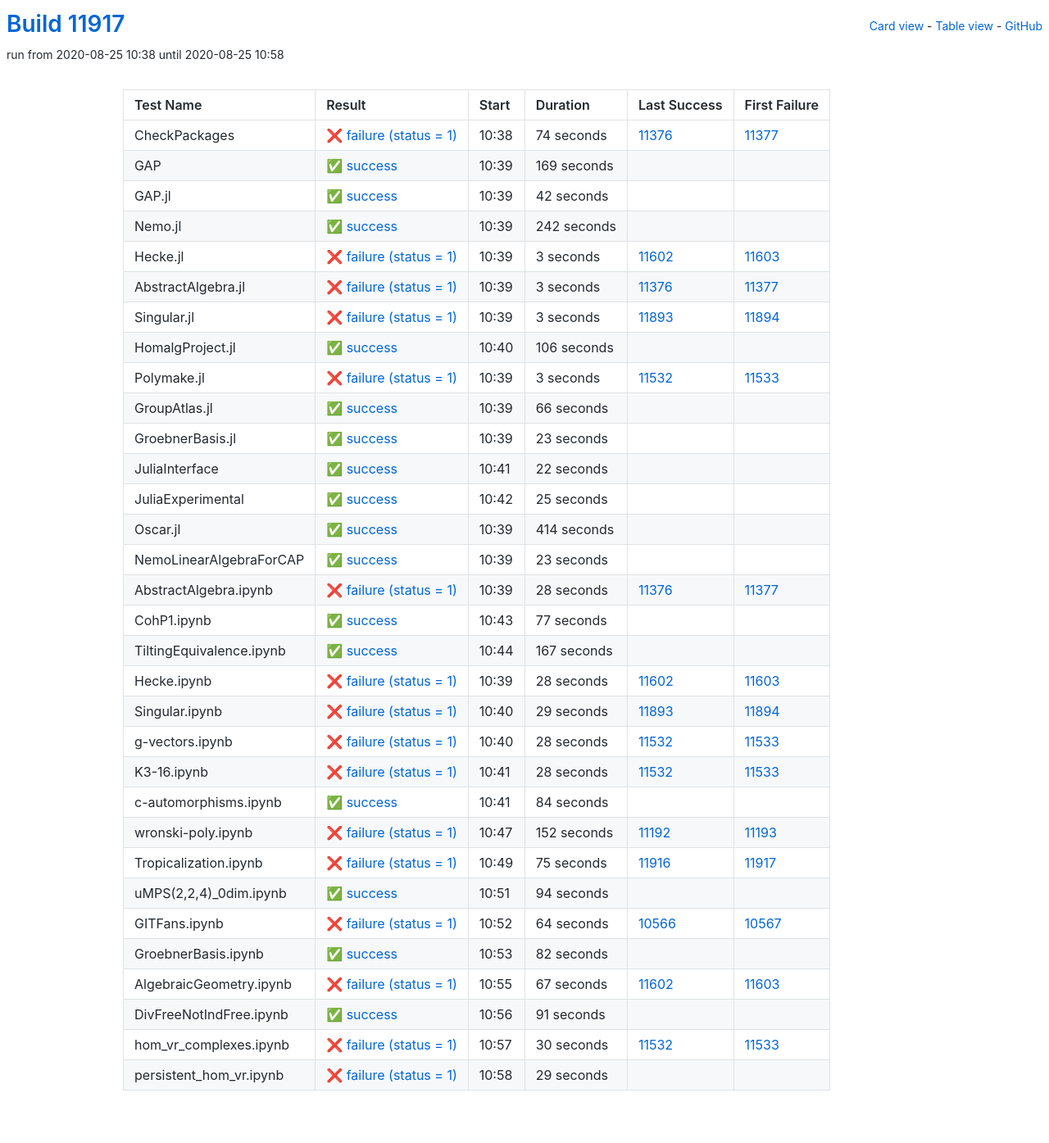
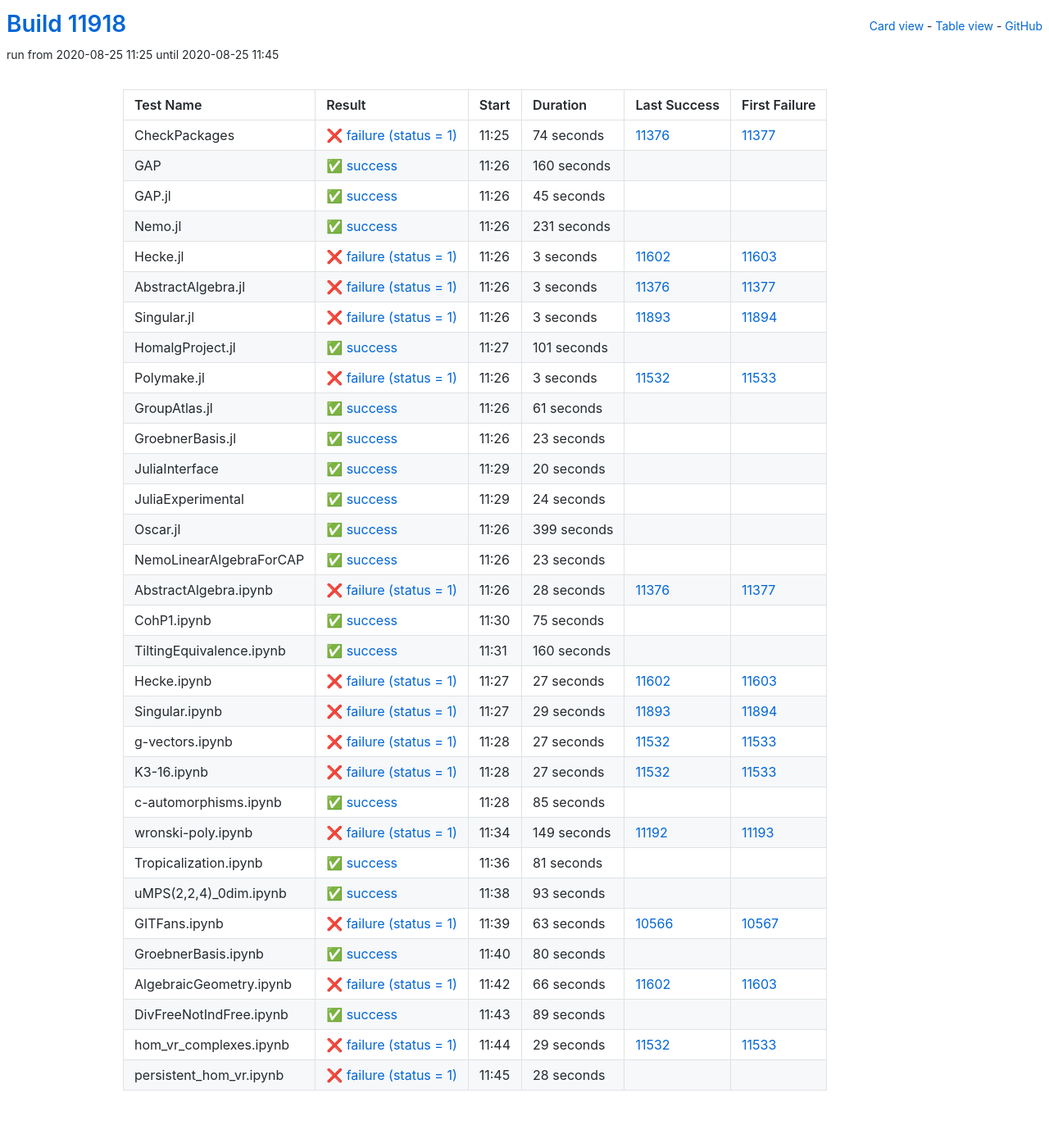
Before and after one commit to oscar-system/oscar-ci-status, a Jekyll site: the page built from table.html, in a window 1280 px wide. Shown: the whole page at 82% size. Built offline with Jekyll 4.4.1, drawn with Linux system fonts in a browser that asks for light colours.

Commit message:
Build #11918

```diff
--- a/_data/ci.yml
+++ b/_data/ci.yml
@@ -1,6 +1,6 @@
 ---
-build: 11917
-build_url: https://oscarci.mathematik.uni-kl.de/job/oscar/11917/
+build: 11918
+build_url: https://oscarci.mathematik.uni-kl.de/job/oscar/11918/
 job: oscar
 organization: oscar-system
 repo: oscar-ci-status
@@ -8,8 +8,8 @@
 tests:
 - name: CheckPackages
   id: checkpackages
-  log: https://oscarci.mathematik.uni-kl.de/job/oscar/11917/artifact/logs/build-11917/CheckPackages.log
-  start: 2020-08-25 10:38
+  log: https://oscarci.mathematik.uni-kl.de/job/oscar/11918/artifact/logs/build-11918/CheckPackages.log
+  start: 2020-08-25 11:25
   success: false
   exitcode: 1
   status: failure
@@ -20,44 +20,44 @@
   first_failure_url: https://oscarci.mathematik.uni-kl.de/job/oscar/11377/
 - name: GAP
   id: gap
-  log: https://oscarci.mathematik.uni-kl.de/job/oscar/11917/artifact/logs/build-11917/GAP.log
-  start: 2020-08-25 10:39
+  log: https://oscarci.mathematik.uni-kl.de/job/oscar/11918/artifact/logs/build-11918/GAP.log
+  start: 2020-08-25 11:26
   success: true
   exitcode: 0
   status: success
-  duration: 169
+  duration: 160
   last_success: false
   last_success_url:
   first_failure: false
   first_failure_url:
 - name: GAP.jl
   id: gap-jl
-  log: https://oscarci.mathematik.uni-kl.de/job/oscar/11917/artifact/logs/build-11917/GAP.jl.log
-  start: 2020-08-25 10:39
+  log: https://oscarci.mathematik.uni-kl.de/job/oscar/11918/artifact/logs/build-11918/GAP.jl.log
+  start: 2020-08-25 11:26
   success: true
   exitcode: 0
   status: success
-  duration: 42
+  duration: 45
   last_success: false
   last_success_url:
   first_failure: false
   first_failure_url:
 - name: Nemo.jl
   id: nemo-jl
-  log: https://oscarci.mathematik.uni-kl.de/job/oscar/11917/artifact/logs/build-11917/Nemo.jl.log
-  start: 2020-08-25 10:39
+  log: https://oscarci.mathematik.uni-kl.de/job/oscar/11918/artifact/logs/build-11918/Nemo.jl.log
+  start: 2020-08-25 11:26
   success: true
   exitcode: 0
   status: success
-  duration: 242
+  duration: 231
   last_success: false
   last_success_url:
   first_failure: false
   first_failure_url:
 - name: Hecke.jl
   id: hecke-jl
-  log: https://oscarci.mathematik.uni-kl.de/job/oscar/11917/artifact/logs/build-11917/Hecke.jl.log
-  start: 2020-08-25 10:39
+  log: https://oscarci.mathematik.uni-kl.de/job/oscar/11918/artifact/logs/build-11918/Hecke.jl.log
+  start: 2020-08-25 11:26
   success: false
   exitcode: 1
   status: failure
@@ -68,8 +68,8 @@
   first_failure_url: https://oscarci.mathematik.uni-kl.de/job/oscar/11603/
 - name: AbstractAlgebra.jl
   id: abstractalgebra-jl
-  log: https://oscarci.mathematik.uni-kl.de/job/oscar/11917/artifact/logs/build-11917/AbstractAlgebra.jl.log
-  start: 2020-08-25 10:39
+  log: https://oscarci.mathematik.uni-kl.de/job/oscar/11918/artifact/logs/build-11918/AbstractAlgebra.jl.log
+  start: 2020-08-25 11:26
   success: false
   exitcode: 1
   status: failure
@@ -80,8 +80,8 @@
   first_failure_url: https://oscarci.mathematik.uni-kl.de/job/oscar/11377/
 - name: Singular.jl
   id: singular-jl
-  log: https://oscarci.mathematik.uni-kl.de/job/oscar/11917/artifact/logs/build-11917/Singular.jl.log
-  start: 2020-08-25 10:39
+  log: https://oscarci.mathematik.uni-kl.de/job/oscar/11918/artifact/logs/build-11918/Singular.jl.log
+  start: 2020-08-25 11:26
   success: false
   exitcode: 1
   status: failure
@@ -92,20 +92,20 @@
   first_failure_url: https://oscarci.mathematik.uni-kl.de/job/oscar/11894/
 - name: HomalgProject.jl
   id: homalgproject-jl
-  log: https://oscarci.mathematik.uni-kl.de/job/oscar/11917/artifact/logs/build-11917/HomalgProject.jl.log
-  start: 2020-08-25 10:40
+  log: https://oscarci.mathematik.uni-kl.de/job/oscar/11918/artifact/logs/build-11918/HomalgProject.jl.log
+  start: 2020-08-25 11:27
   success: true
   exitcode: 0
   status: success
-  duration: 106
+  duration: 101
   last_success: false
   last_success_url:
   first_failure: false
   first_failure_url:
 - name: Polymake.jl
   id: polymake-jl
-  log: https://oscarci.mathematik.uni-kl.de/job/oscar/11917/artifact/logs/build-11917/Polymake.jl.log
-  start: 2020-08-25 10:39
+  log: https://oscarci.mathematik.uni-kl.de/job/oscar/11918/artifact/logs/build-11918/Polymake.jl.log
+  start: 2020-08-25 11:26
   success: false
   exitcode: 1
   status: failure
@@ -116,20 +116,20 @@
   first_failure_url: https://oscarci.mathematik.uni-kl.de/job/oscar/11533/
 - name: GroupAtlas.jl
   id: groupatlas-jl
-  log: https://oscarci.mathematik.uni-kl.de/job/oscar/11917/artifact/logs/build-11917/GroupAtlas.jl.log
-  start: 2020-08-25 10:39
+  log: https://oscarci.mathematik.uni-kl.de/job/oscar/11918/artifact/logs/build-11918/GroupAtlas.jl.log
+  start: 2020-08-25 11:26
   success: true
   exitcode: 0
   status: success
-  duration: 66
+  duration: 61
   last_success: false
   last_success_url:
   first_failure: false
   first_failure_url:
 - name: GroebnerBasis.jl
   id: groebnerbasis-jl
-  log: https://oscarci.mathematik.uni-kl.de/job/oscar/11917/artifact/logs/build-11917/GroebnerBasis.jl.log
-  start: 2020-08-25 10:39
+  log: https://oscarci.mathematik.uni-kl.de/job/oscar/11918/artifact/logs/build-11918/GroebnerBasis.jl.log
+  start: 2020-08-25 11:26
   success: true
   exitcode: 0
   status: success
@@ -140,44 +140,44 @@
   first_failure_url:
 - name: JuliaInterface
   id: juliainterface
-  log: https://oscarci.mathematik.uni-kl.de/job/oscar/11917/artifact/logs/build-11917/JuliaInterface.log
-  start: 2020-08-25 10:41
+  log: https://oscarci.mathematik.uni-kl.de/job/oscar/11918/artifact/logs/build-11918/JuliaInterface.log
+  start: 2020-08-25 11:29
   success: true
   exitcode: 0
   status: success
-  duration: 22
+  duration: 20
   last_success: false
   last_success_url:
   first_failure: false
   first_failure_url:
 - name: JuliaExperimental
   id: juliaexperimental
-  log: https://oscarci.mathematik.uni-kl.de/job/oscar/11917/artifact/logs/build-11917/JuliaExperimental.log
-  start: 2020-08-25 10:42
+  log: https://oscarci.mathematik.uni-kl.de/job/oscar/11918/artifact/logs/build-11918/JuliaExperimental.log
+  start: 2020-08-25 11:29
   success: true
   exitcode: 0
   status: success
-  duration: 25
+  duration: 24
   last_success: false
   last_success_url:
   first_failure: false
   first_failure_url:
 - name: Oscar.jl
   id: oscar-jl
-  log: https://oscarci.mathematik.uni-kl.de/job/oscar/11917/artifact/logs/build-11917/Oscar.jl.log
-  start: 2020-08-25 10:39
+  log: https://oscarci.mathematik.uni-kl.de/job/oscar/11918/artifact/logs/build-11918/Oscar.jl.log
+  start: 2020-08-25 11:26
   success: true
   exitcode: 0
   status: success
-  duration: 414
+  duration: 399
   last_success: false
   last_success_url:
   first_failure: false
   first_failure_url:
 - name: NemoLinearAlgebraForCAP
   id: nemolinearalgebraforcap
-  log: https://oscarci.mathematik.uni-kl.de/job/oscar/11917/artifact/logs/build-11917/NemoLinearAlgebraForCAP.log
-  start: 2020-08-25 10:39
+  log: https://oscarci.mathematik.uni-kl.de/job/oscar/11918/artifact/logs/build-11918/NemoLinearAlgebraForCAP.log
+  start: 2020-08-25 11:26
   success: true
   exitcode: 0
   status: success
@@ -188,8 +188,8 @@
   first_failure_url:
 - name: AbstractAlgebra.ipynb
   id: abstractalgebra-ipynb
-  log: https://oscarci.mathematik.uni-kl.de/job/oscar/11917/artifact/logs/build-11917/AbstractAlgebra.ipynb.log
-  start: 2020-08-25 10:39
+  log: https://oscarci.mathematik.uni-kl.de/job/oscar/11918/artifact/logs/build-11918/AbstractAlgebra.ipynb.log
+  start: 2020-08-25 11:26
   success: false
   exitcode: 1
   status: failure
@@ -200,44 +200,44 @@
   first_failure_url: https://oscarci.mathematik.uni-kl.de/job/oscar/11377/
 - name: CohP1.ipynb
   id: cohp1-ipynb
-  log: https://oscarci.mathematik.uni-kl.de/job/oscar/11917/artifact/logs/build-11917/CohP1.ipynb.log
-  start: 2020-08-25 10:43
+  log: https://oscarci.mathematik.uni-kl.de/job/oscar/11918/artifact/logs/build-11918/CohP1.ipynb.log
+  start: 2020-08-25 11:30
   success: true
   exitcode: 0
   status: success
-  duration: 77
+  duration: 75
   last_success: false
   last_success_url:
   first_failure: false
   first_failure_url:
 - name: TiltingEquivalence.ipynb
   id: tiltingequivalence-ipynb
-  log: https://oscarci.mathematik.uni-kl.de/job/oscar/11917/artifact/logs/build-11917/TiltingEquivalence.ipynb.log
-  start: 2020-08-25 10:44
+  log: https://oscarci.mathematik.uni-kl.de/job/oscar/11918/artifact/logs/build-11918/TiltingEquivalence.ipynb.log
+  start: 2020-08-25 11:31
   success: true
   exitcode: 0
   status: success
-  duration: 167
+  duration: 160
   last_success: false
   last_success_url:
   first_failure: false
   first_failure_url:
 - name: Hecke.ipynb
   id: hecke-ipynb
-  log: https://oscarci.mathematik.uni-kl.de/job/oscar/11917/artifact/logs/build-11917/Hecke.ipynb.log
-  start: 2020-08-25 10:39
+  log: https://oscarci.mathematik.uni-kl.de/job/oscar/11918/artifact/logs/build-11918/Hecke.ipynb.log
+  start: 2020-08-25 11:27
   success: false
   exitcode: 1
   status: failure
-  duration: 28
+  duration: 27
   last_success: 11602
   last_success_url: https://oscarci.mathematik.uni-kl.de/job/oscar/11602/
   first_failure: 11603
   first_failure_url: https://oscarci.mathematik.uni-kl.de/job/oscar/11603/
 - name: Singular.ipynb
   id: singular-ipynb
-  log: https://oscarci.mathematik.uni-kl.de/job/oscar/11917/artifact/logs/build-11917/Singular.ipynb.log
-  start: 2020-08-25 10:40
+  log: https://oscarci.mathematik.uni-kl.de/job/oscar/11918/artifact/logs/build-11918/Singular.ipynb.log
+  start: 2020-08-25 11:27
   success: false
   exitcode: 1
   status: failure
@@ -248,144 +248,144 @@
   first_failure_url: https://oscarci.mathematik.uni-kl.de/job/oscar/11894/
 - name: g-vectors.ipynb
   id: g-vectors-ipynb
-  log: https://oscarci.mathematik.uni-kl.de/job/oscar/11917/artifact/logs/build-11917/g-vectors.ipynb.log
-  start: 2020-08-25 10:40
+  log: https://oscarci.mathematik.uni-kl.de/job/oscar/11918/artifact/logs/build-11918/g-vectors.ipynb.log
+  start: 2020-08-25 11:28
   success: false
   exitcode: 1
   status: failure
-  duration: 28
+  duration: 27
   last_success: 11532
   last_success_url: https://oscarci.mathematik.uni-kl.de/job/oscar/11532/
   first_failure: 11533
   first_failure_url: https://oscarci.mathematik.uni-kl.de/job/oscar/11533/
 - name: K3-16.ipynb
   id: k3-16-ipynb
-  log: https://oscarci.mathematik.uni-kl.de/job/oscar/11917/artifact/logs/build-11917/K3-16.ipynb.log
-  start: 2020-08-25 10:41
+  log: https://oscarci.mathematik.uni-kl.de/job/oscar/11918/artifact/logs/build-11918/K3-16.ipynb.log
+  start: 2020-08-25 11:28
   success: false
   exitcode: 1
   status: failure
-  duration: 28
+  duration: 27
   last_success: 11532
   last_success_url: https://oscarci.mathematik.uni-kl.de/job/oscar/11532/
   first_failure: 11533
   first_failure_url: https://oscarci.mathematik.uni-kl.de/job/oscar/11533/
 - name: c-automorphisms.ipynb
   id: c-automorphisms-ipynb
-  log: https://oscarci.mathematik.uni-kl.de/job/oscar/11917/artifact/logs/build-11917/c-automorphisms.ipynb.log
-  start: 2020-08-25 10:41
+  log: https://oscarci.mathematik.uni-kl.de/job/oscar/11918/artifact/logs/build-11918/c-automorphisms.ipynb.log
+  start: 2020-08-25 11:28
   success: true
   exitcode: 0
   status: success
-  duration: 84
+  duration: 85
   last_success: false
   last_success_url:
   first_failure: false
   first_failure_url:
 - name: wronski-poly.ipynb
   id: wronski-poly-ipynb
-  log: https://oscarci.mathematik.uni-kl.de/job/oscar/11917/artifact/logs/build-11917/wronski-poly.ipynb.log
-  start: 2020-08-25 10:47
+  log: https://oscarci.mathematik.uni-kl.de/job/oscar/11918/artifact/logs/build-11918/wronski-poly.ipynb.log
+  start: 2020-08-25 11:34
   success: false
   exitcode: 1
   status: failure
-  duration: 152
+  duration: 149
   last_success: 11192
   last_success_url: https://oscarci.mathematik.uni-kl.de/job/oscar/11192/
   first_failure: 11193
   first_failure_url: https://oscarci.mathematik.uni-kl.de/job/oscar/11193/
 - name: Tropicalization.ipynb
   id: tropicalization-ipynb
-  log: https://oscarci.mathematik.uni-kl.de/job/oscar/11917/artifact/logs/build-11917/Tropicalization.ipynb.log
-  start: 2020-08-25 10:49
-  success: false
-  exitcode: 1
-  status: failure
-  duration: 75
-  last_success: 11916
-  last_success_url: https://oscarci.mathematik.uni-kl.de/job/oscar/11916/
-  first_failure: 11917
-  first_failure_url: https://oscarci.mathematik.uni-kl.de/job/oscar/11917/
-- name: uMPS(2,2,4)_0dim.ipynb
-  id: umps-2-2-4-0dim-ipynb
-  log: https://oscarci.mathematik.uni-kl.de/job/oscar/11917/artifact/logs/build-11917/uMPS-2-2-4-_0dim.ipynb.log
-  start: 2020-08-25 10:51
+  log: https://oscarci.mathematik.uni-kl.de/job/oscar/11918/artifact/logs/build-11918/Tropicalization.ipynb.log
+  start: 2020-08-25 11:36
   success: true
   exitcode: 0
   status: success
-  duration: 94
+  duration: 81
+  last_success: false
+  last_success_url:
+  first_failure: false
+  first_failure_url:
+- name: uMPS(2,2,4)_0dim.ipynb
+  id: umps-2-2-4-0dim-ipynb
+  log: https://oscarci.mathematik.uni-kl.de/job/oscar/11918/artifact/logs/build-11918/uMPS-2-2-4-_0dim.ipynb.log
+  start: 2020-08-25 11:38
+  success: true
+  exitcode: 0
+  status: success
+  duration: 93
   last_success: false
   last_success_url:
   first_failure: false
   first_failure_url:
 - name: GITFans.ipynb
   id: gitfans-ipynb
-  log: https://oscarci.mathematik.uni-kl.de/job/oscar/11917/artifact/logs/build-11917/GITFans.ipynb.log
-  start: 2020-08-25 10:52
+  log: https://oscarci.mathematik.uni-kl.de/job/oscar/11918/artifact/logs/build-11918/GITFans.ipynb.log
+  start: 2020-08-25 11:39
   success: false
   exitcode: 1
   status: failure
-  duration: 64
+  duration: 63
   last_success: 10566
   last_success_url: https://oscarci.mathematik.uni-kl.de/job/oscar/10566/
   first_failure: 10567
   first_failure_url: https://oscarci.mathematik.uni-kl.de/job/oscar/10567/
 - name: GroebnerBasis.ipynb
   id: groebnerbasis-ipynb
-  log: https://oscarci.mathematik.uni-kl.de/job/oscar/11917/artifact/logs/build-11917/GroebnerBasis.ipynb.log
-  start: 2020-08-25 10:53
+  log: https://oscarci.mathematik.uni-kl.de/job/oscar/11918/artifact/logs/build-11918/GroebnerBasis.ipynb.log
+  start: 2020-08-25 11:40
   success: true
   exitcode: 0
   status: success
-  duration: 82
+  duration: 80
   last_success: false
   last_success_url:
   first_failure: false
   first_failure_url:
 - name: AlgebraicGeometry.ipynb
   id: algebraicgeometry-ipynb
-  log: https://oscarci.mathematik.uni-kl.de/job/oscar/11917/artifact/logs/build-11917/AlgebraicGeometry.ipynb.log
-  start: 2020-08-25 10:55
+  log: https://oscarci.mathematik.uni-kl.de/job/oscar/11918/artifact/logs/build-11918/AlgebraicGeometry.ipynb.log
+  start: 2020-08-25 11:42
   success: false
   exitcode: 1
   status: failure
-  duration: 67
+  duration: 66
   last_success: 11602
   last_success_url: https://oscarci.mathematik.uni-kl.de/job/oscar/11602/
   first_failure: 11603
   first_failure_url: https://oscarci.mathematik.uni-kl.de/job/oscar/11603/
 - name: DivFreeNotIndFree.ipynb
   id: divfreenotindfree-ipynb
-  log: https://oscarci.mathematik.uni-kl.de/job/oscar/11917/artifact/logs/build-11917/DivFreeNotIndFree.ipynb.log
-  start: 2020-08-25 10:56
+  log: https://oscarci.mathematik.uni-kl.de/job/oscar/11918/artifact/logs/build-11918/DivFreeNotIndFree.ipynb.log
+  start: 2020-08-25 11:43
   success: true
   exitcode: 0
   status: success
-  duration: 91
+  duration: 89
   last_success: false
   last_success_url:
   first_failure: false
   first_failure_url:
 - name: hom_vr_complexes.ipynb
   id: hom-vr-complexes-ipynb
-  log: https://oscarci.mathematik.uni-kl.de/job/oscar/11917/artifact/logs/build-11917/hom_vr_complexes.ipynb.log
-  start: 2020-08-25 10:57
+  log: https://oscarci.mathematik.uni-kl.de/job/oscar/11918/artifact/logs/build-11918/hom_vr_complexes.ipynb.log
+  start: 2020-08-25 11:44
   success: false
   exitcode: 1
   status: failure
-  duration: 30
+  duration: 29
   last_success: 11532
   last_success_url: https://oscarci.mathematik.uni-kl.de/job/oscar/11532/
   first_failure: 11533
   first_failure_url: https://oscarci.mathematik.uni-kl.de/job/oscar/11533/
 - name: persistent_hom_vr.ipynb
   id: persistent-hom-vr-ipynb
-  log: https://oscarci.mathematik.uni-kl.de/job/oscar/11917/artifact/logs/build-11917/persistent_hom_vr.ipynb.log
-  start: 2020-08-25 10:58
+  log: https://oscarci.mathematik.uni-kl.de/job/oscar/11918/artifact/logs/build-11918/persistent_hom_vr.ipynb.log
+  start: 2020-08-25 11:45
   success: false
   exitcode: 1
   status: failure
-  duration: 29
+  duration: 28
   last_success: false
   last_success_url:
   first_failure: false
```
Also changed, not shown: README.md.
